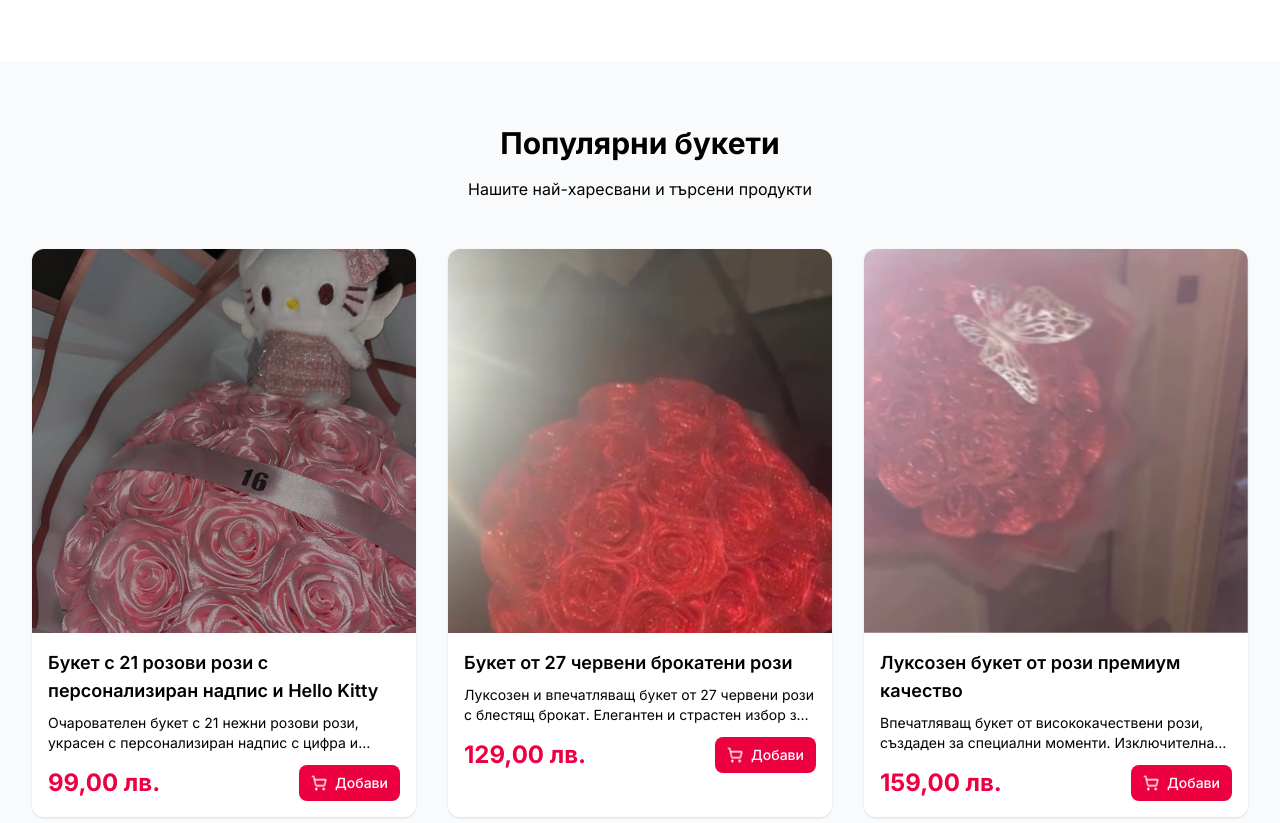
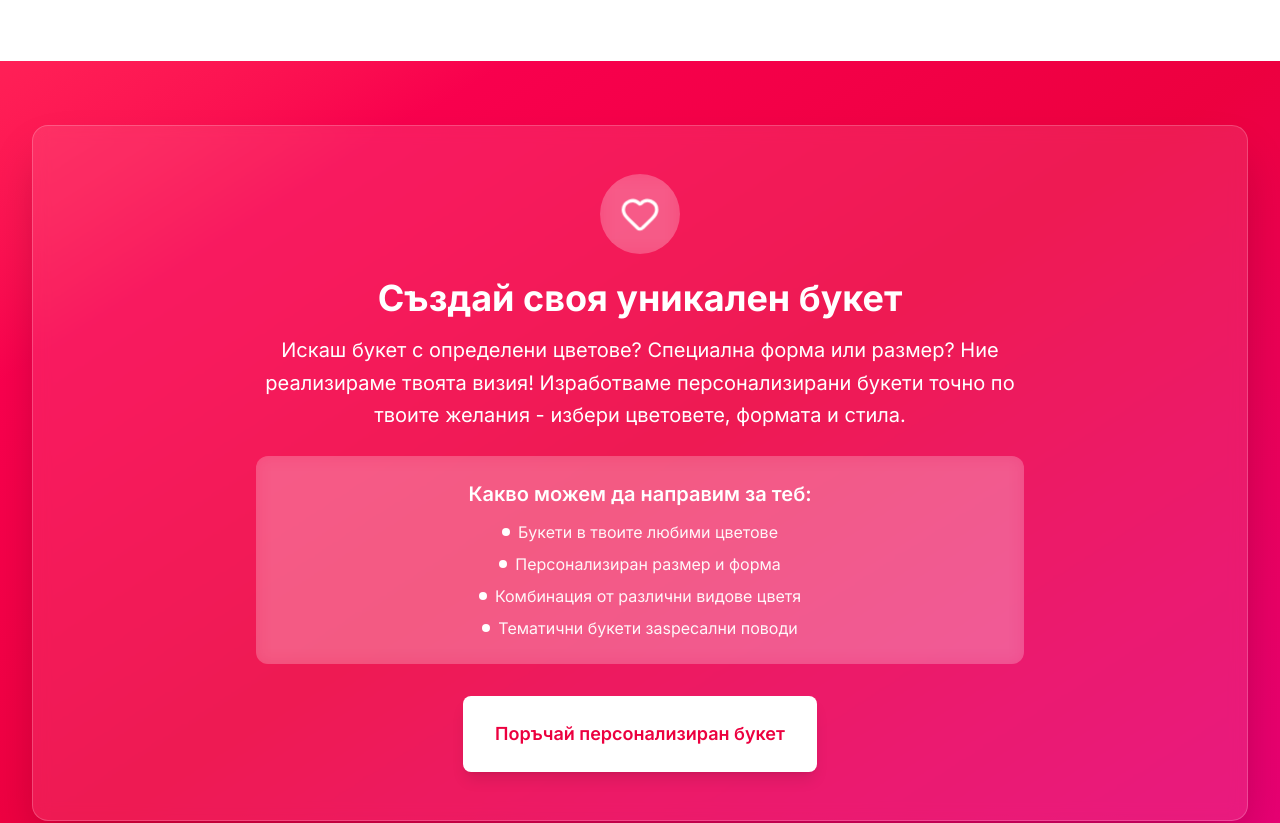
Before and after one commit to ipstoyanov20/bouquets.by.tanya, a Next.js app: page / in a window 1280 px wide. Shown: the part 740-1563 px from the top of the page. Built offline with nearby package versions, Linux system fonts and the light colour scheme.

Commit message:
Add changes

```diff
--- a/app/contact/page.tsx
+++ b/app/contact/page.tsx
@@ -3,7 +3,9 @@
 import { useState } from 'react';
 import { Button } from '@/components/ui/Button';
 import { Input } from '@/components/ui/Input';
-import { Mail, Phone, MapPin, Send } from 'lucide-react';
+import { Mail, Phone, MapPin, Send, Heart } from 'lucide-react';
+import { ref, push, set } from 'firebase/database';
+import { db } from '@/lib/firebase';
 
 export default function ContactPage() {
   const [formData, setFormData] = useState({
@@ -13,19 +15,35 @@ export default function ContactPage() {
     message: '',
   });
   const [status, setStatus] = useState<'idle' | 'success' | 'error'>('idle');
+  const [isSubmitting, setIsSubmitting] = useState(false);
 
   const handleSubmit = async (e: React.FormEvent) => {
     e.preventDefault();
+    setIsSubmitting(true);
 
-    // In production, send to your backend or email service
-    console.log('Contact form submitted:', formData);
+    try {
+      // Write to Firebase Realtime Database
+      const messagesRef = ref(db, 'contact-messages');
+      const newMessageRef = push(messagesRef);
 
-    // Simulate API call
-    setTimeout(() => {
+      await set(newMessageRef, {
+        name: formData.name,
+        email: formData.email,
+        phone: formData.phone,
+        message: formData.message,
+        timestamp: Date.now(),
+      });
+
       setStatus('success');
       setFormData({ name: '', email: '', phone: '', message: '' });
-      setTimeout(() => setStatus('idle'), 3000);
-    }, 1000);
+      setTimeout(() => setStatus('idle'), 5000);
+    } catch (error) {
+      console.error('Error saving message:', error);
+      setStatus('error');
+      setTimeout(() => setStatus('idle'), 5000);
+    } finally {
+      setIsSubmitting(false);
+    }
   };
 
   const handleChange = (e: React.ChangeEvent<HTMLInputElement | HTMLTextAreaElement>) => {
@@ -105,9 +123,9 @@ export default function ContactPage() {
                 </div>
               )}
 
-              <Button type="submit" size="lg" className="w-full">
+              <Button type="submit" size="lg" className="w-full" disabled={isSubmitting}>
                 <Send className="w-5 h-5 mr-2" />
-                Изпрати съобщение
+                {isSubmitting ? 'Изпраща се...' : 'Изпрати съобщение'}
               </Button>
             </form>
           </div>
@@ -170,11 +188,28 @@ export default function ContactPage() {
               </div>
             </div>
 
-            <div className="bg-gray-50 rounded-xl p-6">
-              <h3 className="text-lg font-semibold text-gray-900 mb-3">Специални поръчки</h3>
-              <p className="text-gray-600">
-                За персонализирани букети и специални поръчки, моля свържете се с нас
-                директно по телефона или имейл. Ще се радваме да реализираме вашата визия!
+            <div className="bg-gradient-to-br from-rose-500 to-pink-600 rounded-xl p-8 text-white shadow-lg border-2 border-rose-400">
+              <div className="flex items-center gap-3 mb-4">
+                <div className="inline-flex items-center justify-center w-12 h-12 bg-white/20 backdrop-blur rounded-full">
+                  <Heart className="w-6 h-6 text-white" />
+                </div>
+                <h3 className="text-2xl font-bold">Специални поръчки</h3>
+              </div>
+              <p className="text-white/95 mb-4 text-base leading-relaxed">
+                Искаш букет с определени цветове? Специална форма или размер?
+                Ние реализираме твоята визия!
+              </p>
+              <div className="bg-white/20 backdrop-blur rounded-lg p-4 mb-4">
+                <p className="text-sm font-semibold mb-2">Можем да създадем:</p>
+                <ul className="space-y-1 text-sm text-white/95">
+                  <li>• Букети в твоите любими цветове</li>
+                  <li>• Персонализиран размер и форма</li>
+                  <li>• Комбинация от различни цветя</li>
+                  <li>• Тематични букети за специални поводи</li>
+                </ul>
+              </div>
+              <p className="text-white/90 text-sm font-medium">
+                Свържи се с нас директно по телефона или имейл - ще се радваме да реализираме твоята идея!
               </p>
             </div>
           </div>
--- a/app/page.tsx
+++ b/app/page.tsx
@@ -66,6 +66,51 @@ export default function Home() {
         </div>
       </section>
 
+      {/* Custom Orders Section */}
+      <section className="py-16 bg-gradient-to-br from-rose-500 via-rose-600 to-pink-600 text-white">
+        <div className="max-w-7xl mx-auto px-4 sm:px-6 lg:px-8">
+          <div className="bg-white/10 backdrop-blur-sm rounded-2xl p-8 md:p-12 border border-white/20 shadow-2xl">
+            <div className="text-center max-w-3xl mx-auto">
+              <div className="inline-flex items-center justify-center w-20 h-20 bg-white/20 backdrop-blur rounded-full mb-6">
+                <Heart className="w-10 h-10 text-white" />
+              </div>
+              <h2 className="text-3xl md:text-4xl font-bold mb-4">Създай своя уникален букет</h2>
+              <p className="text-lg md:text-xl mb-6 text-white/90 leading-relaxed">
+                Искаш букет с определени цветове? Специална форма или размер?
+                Ние реализираме твоята визия! Изработваме персонализирани букети
+                точно по твоите желания - избери цветовете, формата и стила.
+              </p>
+              <div className="bg-white/20 backdrop-blur rounded-xl p-6 mb-8">
+                <h3 className="text-xl font-semibold mb-3">Какво можем да направим за теб:</h3>
+                <ul className="space-y-2 text-white/95">
+                  <li className="flex items-center justify-center gap-2">
+                    <span className="inline-block w-2 h-2 bg-white rounded-full"></span>
+                    Букети в твоите любими цветове
+                  </li>
+                  <li className="flex items-center justify-center gap-2">
+                    <span className="inline-block w-2 h-2 bg-white rounded-full"></span>
+                    Персонализиран размер и форма
+                  </li>
+                  <li className="flex items-center justify-center gap-2">
+                    <span className="inline-block w-2 h-2 bg-white rounded-full"></span>
+                    Комбинация от различни видове цветя
+                  </li>
+                  <li className="flex items-center justify-center gap-2">
+                    <span className="inline-block w-2 h-2 bg-white rounded-full"></span>
+                    Тематични букети заspecални поводи
+                  </li>
+                </ul>
+              </div>
+              <Link href="/contact">
+                <Button size="lg" className="bg-white text-rose-600 hover:bg-gray-100 font-semibold text-lg px-8 py-6 h-auto shadow-lg hover:shadow-xl transition-all">
+                  Поръчай персонализиран букет
+                </Button>
+              </Link>
+            </div>
+          </div>
+        </div>
+      </section>
+
       {/* Featured Products */}
       <section className="py-16 bg-gray-50">
         <div className="max-w-7xl mx-auto px-4 sm:px-6 lg:px-8">
--- /dev/null
+++ b/lib/firebase.ts
@@ -0,0 +1,38 @@
+/**
+ * Firebase Realtime Database Configuration
+ *
+ * This file initializes Firebase once and exports the database instance.
+ * Uses Firebase Web SDK v9+ modular API for tree-shaking and better performance.
+ */
+
+import { initializeApp, getApps, FirebaseApp } from 'firebase/app';
+import { getDatabase, Database } from 'firebase/database';
+
+// Your web app's Firebase configuration
+const firebaseConfig = {
+  apiKey: "AIzaSyDLgepC1AYigwJm1GUOektdGk3GaAREuWA",
+  authDomain: "test-22e10.firebaseapp.com",
+  databaseURL: "https://test-22e10-default-rtdb.europe-west1.firebasedatabase.app",
+  projectId: "test-22e10",
+  storageBucket: "test-22e10.firebasestorage.app",
+  messagingSenderId: "916672266585",
+  appId: "1:916672266585:web:722d0670912ff8bc38cc48",
+  measurementId: "G-7MC7T38QJB"
+};
+
+// Initialize Firebase only once (singleton pattern)
+// This prevents multiple initializations in development with hot reloading
+let app: FirebaseApp;
+let db: Database;
+
+if (!getApps().length) {
+  app = initializeApp(firebaseConfig);
+  db = getDatabase(app);
+} else {
+  app = getApps()[0];
+  db = getDatabase(app);
+}
+
+// Export the database instance for use throughout the app
+export { db };
+export default app;
--- a/package.json
+++ b/package.json
@@ -12,6 +12,7 @@
     "@hookform/resolvers": "^5.2.2",
     "@stripe/stripe-js": "^8.6.0",
     "clsx": "^2.1.1",
+    "firebase": "^12.7.0",
     "lucide-react": "^0.562.0",
     "next": "16.1.0",
     "react": "19.2.3",
```
Also changed, not shown: 1 other file (tests, documents, lock files or other folders).
